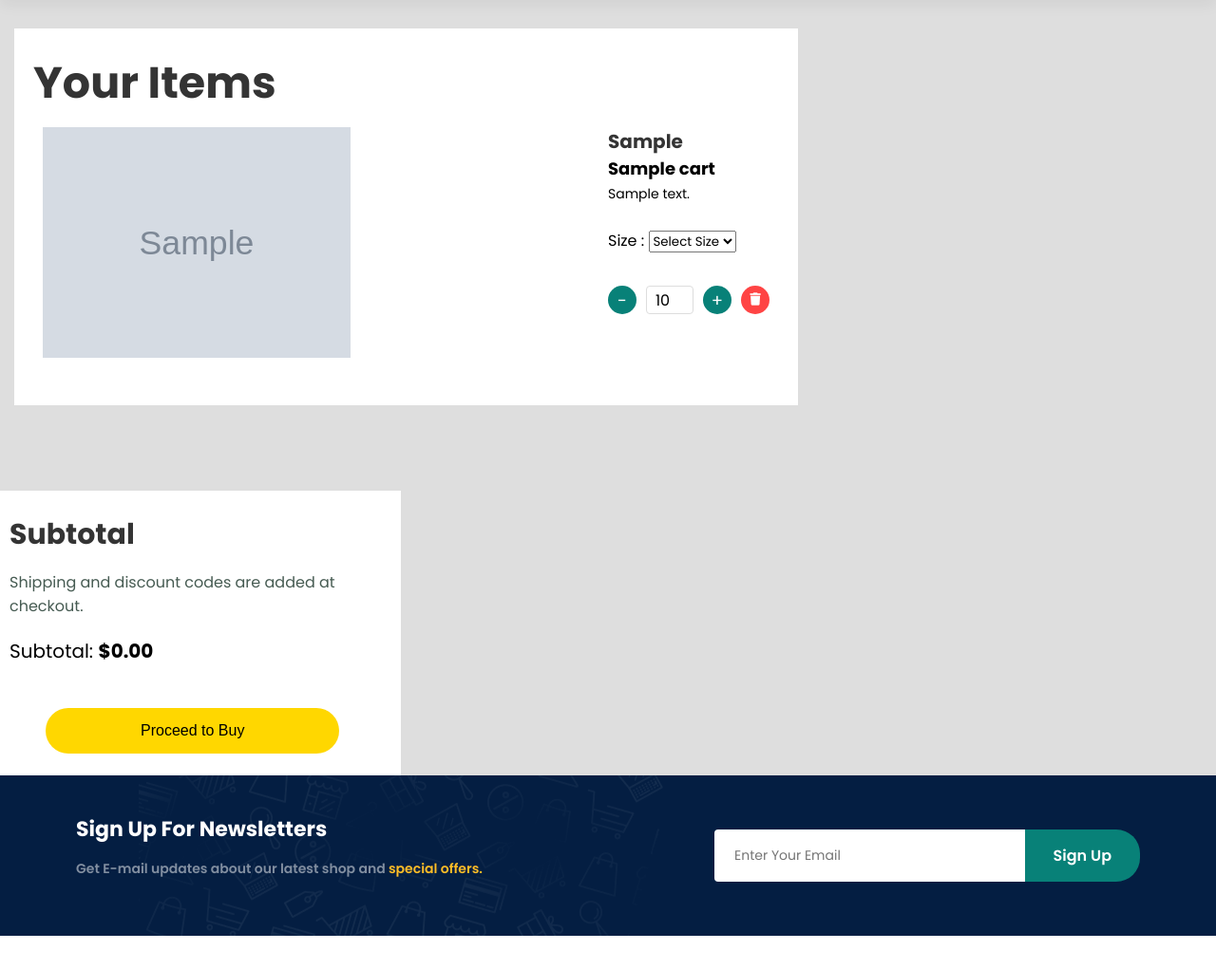
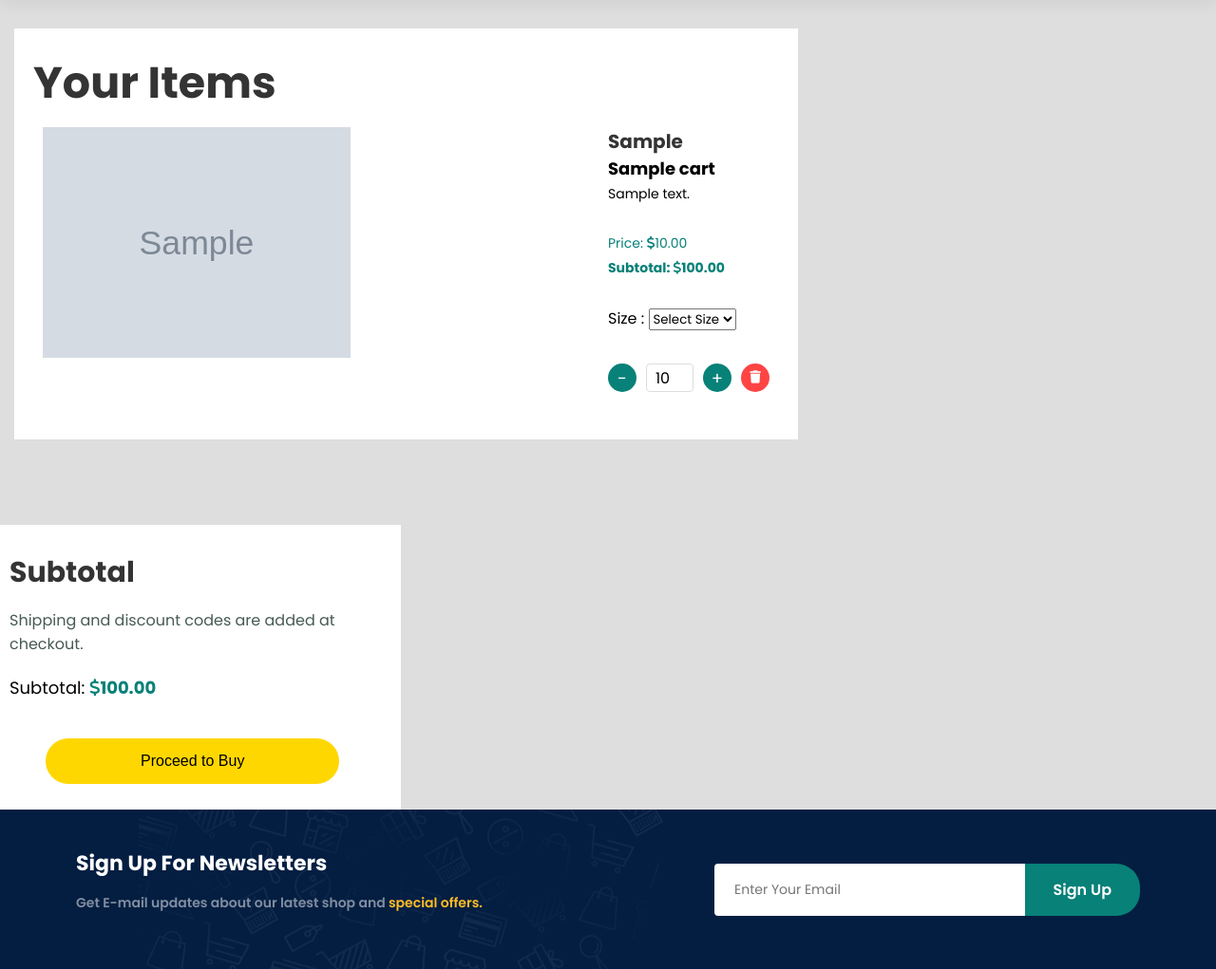
Before and after one commit to Manthan7698/E-CommWeb, a PHP site: page /bag.php in a window 1280 px wide. Shown: the part 87-1108 px from the top of the page at 95% size. Run offline with PHP 8.4, Linux system fonts and the light colour scheme; tables that the repository leaves empty or names only in its code hold one stand-in row (values such as "Sample post"); grey boxes marked "Sample" are stand-in pictures; some libraries are stand-ins or nearby versions.

Commit message:
Enhance shopping cart functionality by displaying item prices and subtotals, updating subtotal dynamically, and improving UI with new styles for price elements.

```diff
--- a/bag.php
+++ b/bag.php
@@ -36,6 +36,9 @@ session_start();
                                 </span>
                                 <br>
                                 <br>
+                                <p class="item-price">Price: <i class="fa-solid fa-dollar-sign"></i><?= number_format($row['product_price'], 2) ?></p>
+                                <p class="item-subtotal">Subtotal: <i class="fa-solid fa-dollar-sign"></i><?= number_format($row['product_price'] * $row['qty'], 2) ?></p>
+                                <br>
                                 <label for="size">Size :</label>
                                 <select name="sizes" id="size">
                                     <option>Select Size</option>
@@ -64,7 +67,15 @@ session_start();
             <div class="bag-subtotal-des">
                 <h3>Subtotal</h3>
                 <p class="small-p-txt">Shipping and discount codes are added at checkout.</p>
-                <p class="subtotal-txt">Subtotal: <span><strong>$0.00</strong></span></p>
+                <?php
+                $total = 0;
+                $stmt = $conn->prepare('SELECT SUM(product_price * qty) as total FROM cart');
+                $stmt->execute();
+                $result = $stmt->get_result();
+                $row = $result->fetch_assoc();
+                $total = $row['total'] ?? 0;
+                ?>
+                <p class="subtotal-txt">Subtotal: <span><strong><i class="fa-solid fa-dollar-sign"></i><?= number_format($total, 2) ?></strong></span></p>
                 <br>
                 <button class="proceed-to-buy">Proceed to Buy</button>
             </div>
@@ -107,11 +118,39 @@ session_start();
                 .then(data => {
                     if (data.success) {
                         updateCartCount();
+                        updatePrices();
                     } else {
                         alert('Error updating quantity');
                     }
                 })
                 .catch(error => console.error('Error:', error));
+            }
+
+            function updatePrices() {
+                fetch('get_cart_total.php')
+                    .then(response => response.json())
+                    .then(data => {
+                        // Update the main subtotal
+                        const subtotalElement = document.querySelector('.subtotal-txt strong');
+                        if (subtotalElement) {
+                            subtotalElement.innerHTML = `<i class="fa-solid fa-dollar-sign"></i>${data.total.toFixed(2)}`;
+                        }
+
+                        // Update individual item subtotals
+                        document.querySelectorAll('.bag-item').forEach(item => {
+                            const quantityInput = item.querySelector('.quantity-input');
+                            const priceElement = item.querySelector('.item-price');
+                            const subtotalElement = item.querySelector('.item-subtotal');
+
+                            if (quantityInput && priceElement && subtotalElement) {
+                                const price = parseFloat(priceElement.textContent.replace(/[^0-9.-]+/g, ''));
+                                const quantity = parseInt(quantityInput.value);
+                                const subtotal = price * quantity;
+                                subtotalElement.innerHTML = `Subtotal: <i class="fa-solid fa-dollar-sign"></i>${subtotal.toFixed(2)}`;
+                            }
+                        });
+                    })
+                    .catch(error => console.error('Error:', error));
             }
 
             quantityInputs.forEach(input => {
@@ -167,6 +206,7 @@ session_start();
                             if (data.success) {
                                 this.closest('.bag-item').remove();
                                 updateCartCount();
+                                updatePrices();
                             } else {
                                 alert('Error removing item');
                             }
--- a/style.css
+++ b/style.css
@@ -1672,3 +1672,25 @@ footer .copyright {
 .remove-item:hover {
     background-color: #cc0000;
 }
+
+.item-price {
+    font-size: 16px;
+    color: #088178;
+    margin: 5px 0;
+}
+
+.item-subtotal {
+    font-size: 16px;
+    color: #088178;
+    font-weight: bold;
+    margin: 5px 0;
+}
+
+.subtotal-txt {
+    font-size: 18px;
+    margin: 15px 0;
+}
+
+.subtotal-txt strong {
+    color: #088178;
+}
```
Also changed, not shown: get_cart_total.php (added, +13 -0 lines), sproduct.php (+8 -3 lines).
